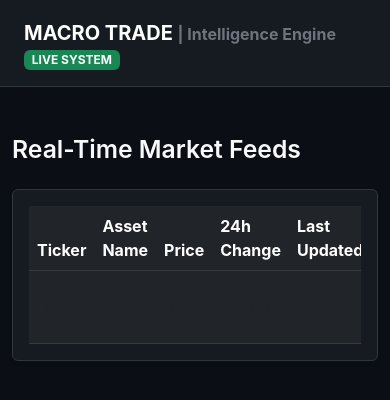
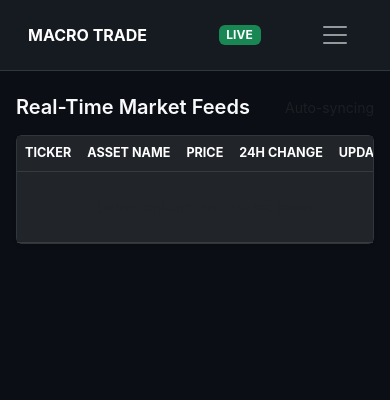
Before and after one commit to ANGELO-cyber-dev/macro-trade, a Flask app: template templates/index.html in a window 390 px wide. Shown: the top 400 px of the page. Run offline with Flask 3, Linux system fonts and the light colour scheme; the template is opened without the code that fills it, so the values that code supplies are empty.

Commit message:
Add responsive navigation menu and mobile-optimized table layout

```diff
--- a/templates/index.html
+++ b/templates/index.html
@@ -8,47 +8,65 @@
     <style>
         body { background-color: #0b0e14; color: #e1e4e8; font-family: -apple-system, BlinkMacSystemFont, "Segoe UI", Roboto, sans-serif; }
         .card { background-color: #161b22; border: 1px solid #30363d; }
-        .table { color: #e1e4e8; }
+        .table { color: #e1e4e8; font-size: 0.9rem; }
         .table-dark { background-color: #161b22; }
-        .positive { color: #3fb950; }
-        .negative { color: #f85149; }
+        .positive { color: #3fb950; font-weight: 600; }
+        .negative { color: #f85149; font-weight: 600; }
         .navbar { border-bottom: 1px solid #30363d; background-color: #161b22 !important; }
+        .nav-link { color: #8b949e !important; }
+        .nav-link.active { color: #e1e4e8 !important; font-weight: 600; }
     </style>
 </head>
 <body>
-    <nav class="navbar navbar-dark px-4 py-3">
-        <span class="navbar-brand mb-0 h1 fw-bold tracking-wider">MACRO TRADE <span class="text-secondary fs-6">| Intelligence Engine</span></span>
-        <span class="badge bg-success">LIVE SYSTEM</span>
+    <nav class="navbar navbar-expand-lg navbar-dark px-3 py-3">
+        <div class="container-fluid">
+            <a class="navbar-brand fw-bold fs-6" href="#">MACRO TRADE</a>
+            <span class="badge bg-success ms-2">LIVE</span>
+            <button class="navbar-toggler border-0" type="button" data-bs-toggle="collapse" data-bs-target="#navbarNav">
+                <span class="navbar-toggler-icon"></span>
+            </button>
+            <div class="collapse navbar-collapse justify-content-end" id="navbarNav">
+                <ul class="navbar-nav mt-2 mt-lg-0">
+                    <li class="nav-item"><a class="nav-link active" href="#">Market Feeds</a></li>
+                    <li class="nav-item"><a class="nav-link" href="#">Macro Indicators</a></li>
+                    <li class="nav-item"><a class="nav-link" href="#">Trade Signals</a></li>
+                </ul>
+            </div>
+        </div>
     </nav>
 
-    <div class="container my-5">
-        <h2 class="mb-4 fw-semibold text-light">Real-Time Market Feeds</h2>
-        <div class="card shadow-sm p-3">
+    <div class="container-fluid px-3 my-4">
+        <div class="d-flex justify-content-between align-items-center mb-3">
+            <h5 class="fw-semibold text-light mb-0">Real-Time Market Feeds</h5>
+            <span class="text-muted small">Auto-syncing</span>
+        </div>
+
+        <div class="card shadow-sm">
             <div class="table-responsive">
-                <table class="table table-dark table-hover align-middle mb-0">
+                <table class="table table-dark table-hover align-middle mb-0 text-nowrap">
                     <thead>
-                        <tr>
-                            <th>Ticker</th>
-                            <th>Asset Name</th>
-                            <th>Price</th>
-                            <th>24h Change</th>
-                            <th>Last Updated</th>
+                        <tr class="text-secondary small">
+                            <th>TICKER</th>
+                            <th>ASSET NAME</th>
+                            <th>PRICE</th>
+                            <th>24H CHANGE</th>
+                            <th>UPDATED</th>
                         </tr>
                     </thead>
                     <tbody>
                         {% for q in quotes %}
                         <tr>
-                            <td class="fw-bold">{{ q.instrument.ticker }}</td>
-                            <td class="text-muted">{{ q.instrument.name }}</td>
+                            <td class="fw-bold text-light">{{ q.instrument.ticker }}</td>
+                            <td class="text-muted small">{{ q.instrument.name }}</td>
                             <td>{{ "%.4f"|format(q.price) }}</td>
                             <td class="{{ 'positive' if q.change_24h >= 0 else 'negative' }}">
                                 {{ "%+.2f"|format(q.change_24h) }}%
                             </td>
-                            <td class="text-muted small">{{ q.updated_at.strftime('%Y-%m-%d %H:%M:%S') }}</td>
+                            <td class="text-muted small">{{ q.updated_at.strftime('%H:%M:%S') }}</td>
                         </tr>
                         {% else %}
                         <tr>
-                            <td colspan="5" class="text-center text-muted py-4">Awaiting initial background market sync...</td>
+                            <td colspan="5" class="text-center text-muted py-4">Synchronizing live market feeds...</td>
                         </tr>
                         {% endfor %}
                     </tbody>
@@ -56,5 +74,7 @@
             </div>
         </div>
     </div>
+
+    <script src="https://cdn.jsdelivr.net/npm/bootstrap@5.3.0/dist/js/bootstrap.bundle.min.js"></script>
 </body>
 </html>
```
